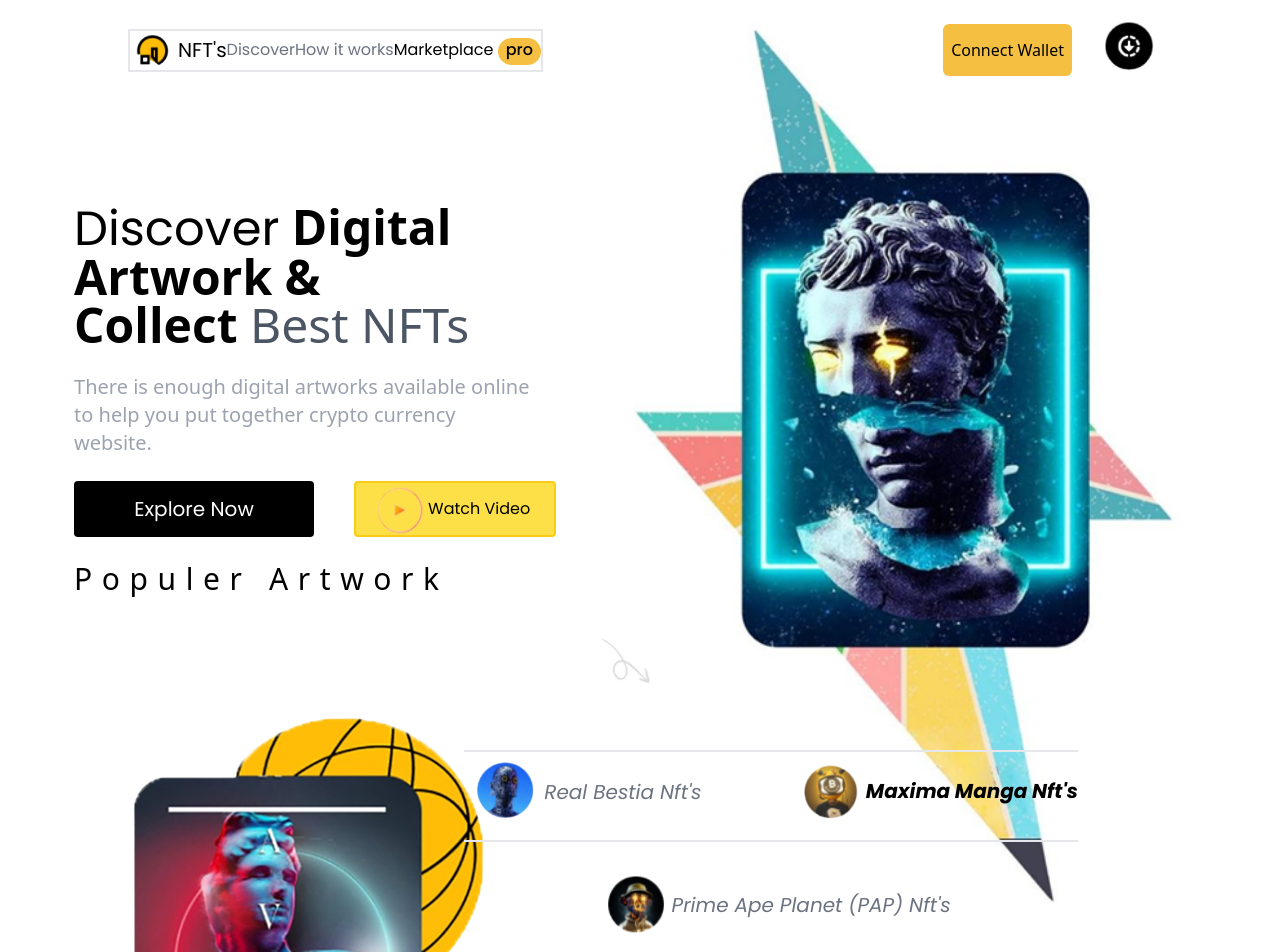
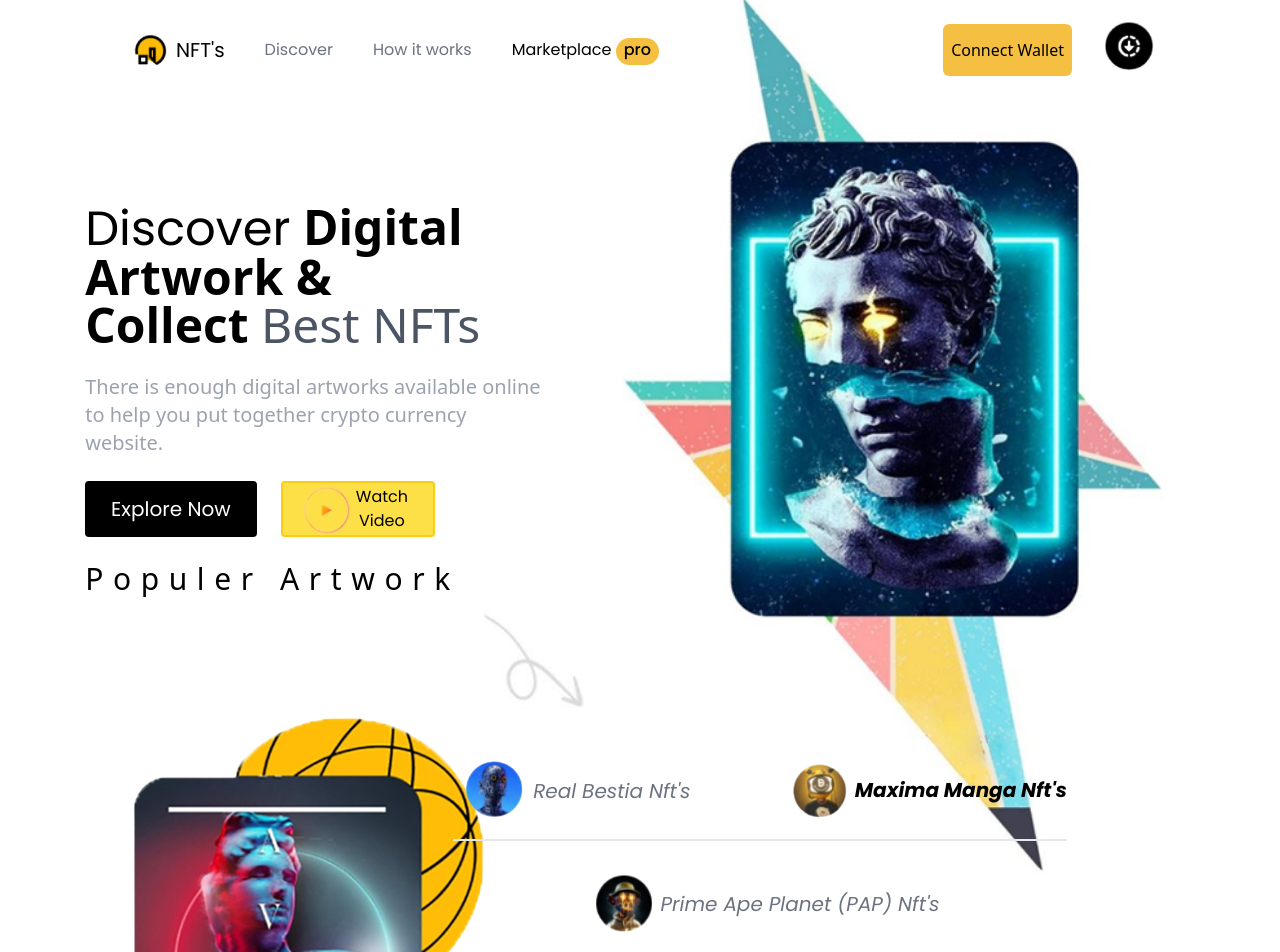
Before and after one commit to code-sharad/NFT-landing-page, a React (Vite) app: page / in a window 1280 px wide. Shown: the top 952 px of the page. Built offline with nearby package versions, Linux system fonts and the light colour scheme.

Commit message:
Update styling in App.tsx and Navbar.tsx

```diff
--- a/src/App.tsx
+++ b/src/App.tsx
@@ -35,8 +35,8 @@ function App() {
           <motion.div
           initial={{x:-100,opacity:0}}
           animate={{x:0,opacity:1}}
-           className="flex gap-10 font-poppins_bold">
-            <button className="hover:scale-105 transition-all bg-black rounded lg:w-60 lg:h-14 lg:text-xl text-2xl w-60 h-20  py-2 px-3 text-white">
+           className="flex gap-6 font-poppins_bold w-[350px]">
+            <button className="hover:scale-105 transition-all bg-black rounded lg:w-60 lg:h-14 lg:text-xl text-[1.2rem] w-30 h-20  py-2 px-3 text-white">
               Explore Now
             </button>
             <button className="hover:scale-105 transition-all flex lg:gap-2 px-6 items-center lg:bg-none sm:border-2 sm:border-yellow-400 bg-yellow-300 rounded">
@@ -59,7 +59,7 @@ function App() {
            transition={{
             delay:0.1
            }}
-            className="relative h-24  lg:visible lg:left-[500px]  lg:bottom-2 lg:rotate-0 -z-10 lg:scale-[60%] "
+            className="relative h-24  lg:visible lg:left-[400px]  lg:bottom-2 lg:rotate-0 -z-10 lg:scale-125 "
             src={image2}
           />
         </div>
@@ -67,7 +67,7 @@ function App() {
           <motion.img
           initial={{x:100,opacity:0}}
           animate={{x:0,opacity:1}}
-            className="invisible  scale-100 lg:top-28 lg:h-[1000px] relative -z-20 lg:visible "
+            className="invisible  scale-100 lg:top-20 lg:h-[1000px] relative -z-20 lg:visible "
             src={main_landing}
           />
           <br />
@@ -75,8 +75,8 @@ function App() {
           initial={{opacity:0}}
           animate={{opacity:1}}
           className="z-20 italic font-poppins_normal  w-[300px] lg:w-full  relative lg:relative lg:-top-32 lg:right-32  top-72 right-96 flex  flex-col  text-xl items-center">
-            <div className="flex gap-0 flex-col lg:flex-row lg:w-full w-[300px] justify-between items-start border-b-2 border-t-2 py-2">
-              <span className="text-gray-500 sm:border-b-2 lg:border-b-0 pb-2  flex  justify-start  items-center ">
+            <div className="flex gap-0 flex-col lg:flex-row lg:w-full w-[300px] justify-between items-start border-b-2 border-t-0 py-2">
+              <span className="text-gray-500 lg:border-b-0 pb-2  flex  justify-start  items-center ">
                 <img
                   width={"80"}
                   height="80"
--- a/src/components/Navbar.tsx
+++ b/src/components/Navbar.tsx
@@ -67,7 +67,7 @@ export default function Navbar() {
 
             className="lg:visible md:visible flex items-center justify-between w-[80vw] mx-[10vw] py-6 text-md">
       <div className="flex justify-start  font-poppins_normal  invisible lg:visible ">
-        <ul className="list-none flex gap items-center justify-between  border-2">
+        <ul className="list-none flex gap items-center justify-between  lg:gap-10 gap-0 ">
 
           <li className="visible  items-center scale-125 lg:scale-100 font-poppins_bold text-xl flex cursor-pointer  gap-2  font-san">
             <img
```
